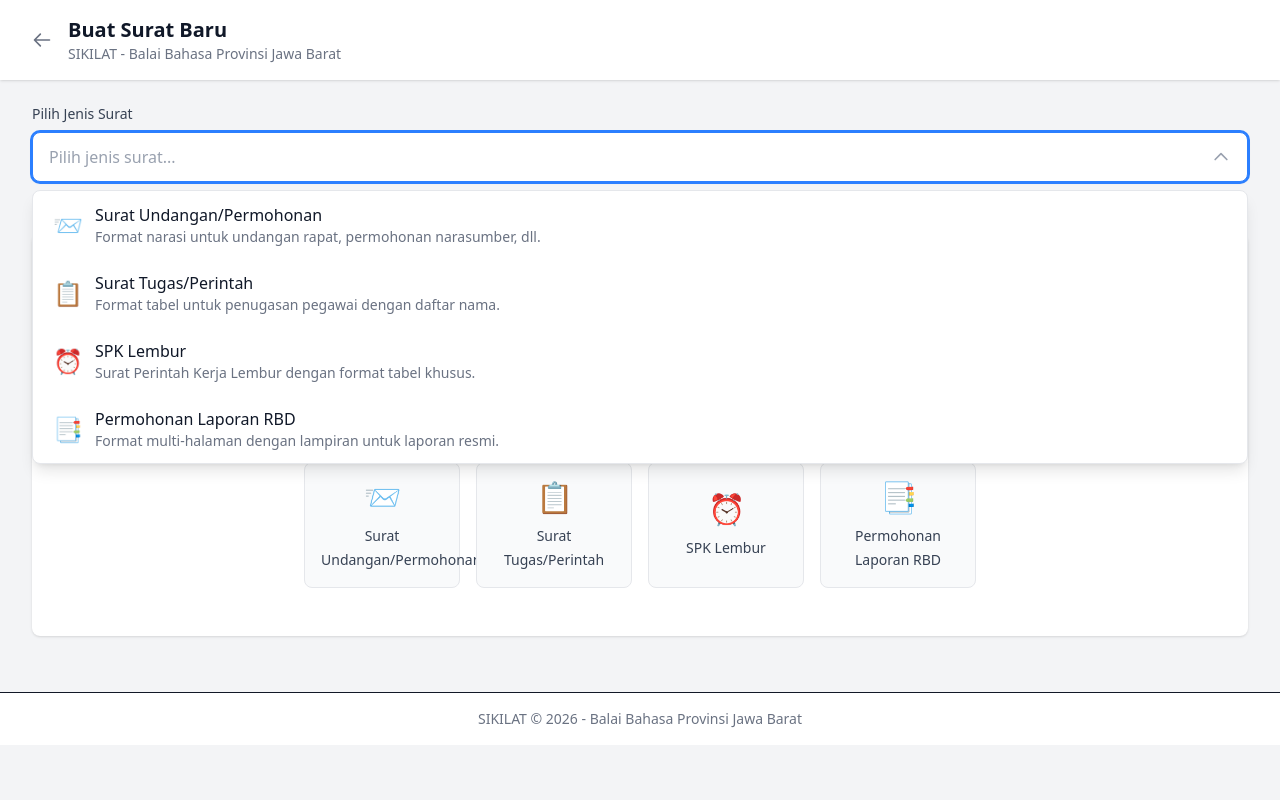
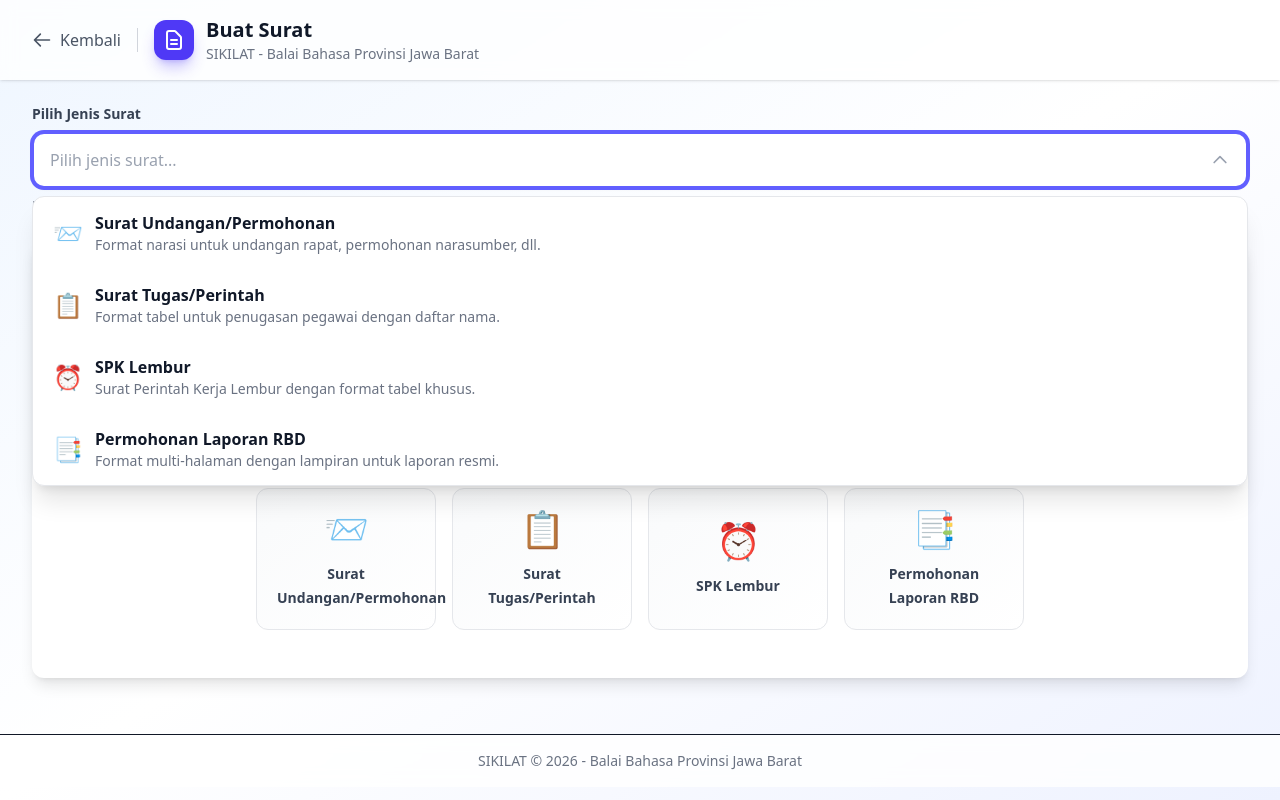
Before and after one commit to AtamMN/sikilat, a Next.js app: page /buat-surat in a window 1280 px wide. Both pictures are taken after a click on the button "Pilih jenis surat...". Built offline with nearby package versions, Linux system fonts and the light colour scheme; no server answers.

Commit message:
add:melebarkan buat-surat

```diff
--- a/src/app/buat-surat/page.tsx
+++ b/src/app/buat-surat/page.tsx
@@ -107,20 +107,32 @@ export default function BuatSuratPage() {
     <>
       {/* Print styles moved to global CSS to avoid hydration mismatches */}
 
-      <main className="min-h-screen bg-gray-100">
+      <div className="min-h-screen bg-gradient-to-br from-blue-50 via-white to-indigo-50">
         {/* Header */}
-        <header className="bg-white shadow-sm no-print">
-          <div className="max-w-7xl mx-auto px-4 sm:px-6 lg:px-8 py-4">
+        <header className="bg-white/80 backdrop-blur-sm shadow-sm sticky top-0 z-40 no-print">
+          <div className="max-w-[2000px] mx-auto px-4 sm:px-6 lg:px-8 py-4">
             <div className="flex items-center justify-between">
               <div className="flex items-center gap-4">
-                <Link href="/" className="text-gray-500 hover:text-gray-700">
+                <Link
+                  href="/"
+                  className="flex items-center gap-2 text-gray-600 hover:text-gray-900 transition-colors"
+                >
                   <svg className="w-5 h-5" fill="none" stroke="currentColor" viewBox="0 0 24 24">
                     <path strokeLinecap="round" strokeLinejoin="round" strokeWidth={2} d="M10 19l-7-7m0 0l7-7m-7 7h18" />
                   </svg>
+                  <span className="hidden sm:inline">Kembali</span>
                 </Link>
-                <div>
-                  <h1 className="text-xl font-bold text-gray-900">Buat Surat Baru</h1>
-                  <p className="text-sm text-gray-500">SIKILAT - Balai Bahasa Provinsi Jawa Barat</p>
+                <div className="h-6 w-px bg-gray-300" />
+                <div className="flex items-center gap-3">
+                  <div className="w-10 h-10 bg-indigo-600 rounded-xl flex items-center justify-center shadow-lg shadow-indigo-600/30">
+                    <svg className="w-6 h-6 text-white" fill="none" stroke="currentColor" viewBox="0 0 24 24">
+                      <path strokeLinecap="round" strokeLinejoin="round" strokeWidth={2} d="M9 12h6m-6 4h6m2 5H7a2 2 0 01-2-2V5a2 2 0 012-2h5.586a1 1 0 01.707.293l5.414 5.414a1 1 0 01.293.707V19a2 2 0 01-2 2z" />
+                    </svg>
+                  </div>
+                  <div>
+                    <h1 className="text-xl font-bold text-gray-900">Buat Surat</h1>
+                    <p className="text-sm text-gray-500">SIKILAT - Balai Bahasa Provinsi Jawa Barat</p>
+                  </div>
                 </div>
               </div>
 
@@ -129,13 +141,16 @@ export default function BuatSuratPage() {
                   <>
                     <button
                       onClick={handleReset}
-                      className="px-4 py-2 text-sm font-medium text-gray-700 bg-white border border-gray-300 rounded-lg hover:bg-gray-50 transition-colors"
+                      className="px-4 py-2 text-sm font-medium text-gray-700 bg-white border border-gray-200 rounded-xl hover:bg-gray-50 hover:shadow-md transition-all flex items-center gap-2"
                     >
-                      Reset Form
+                      <svg className="w-4 h-4" fill="none" stroke="currentColor" viewBox="0 0 24 24">
+                        <path strokeLinecap="round" strokeLinejoin="round" strokeWidth={2} d="M4 4v5h.582m15.356 2A8.001 8.001 0 004.582 9m0 0H9m11 11v-5h-.581m0 0a8.003 8.003 0 01-15.357-2m15.357 2H15" />
+                      </svg>
+                      Reset
                     </button>
                     <button
                       onClick={() => setShowPreview(!showPreview)}
-                      className="px-4 py-2 text-sm font-medium text-gray-700 bg-white border border-gray-300 rounded-lg hover:bg-gray-50 transition-colors flex items-center gap-2"
+                      className="px-4 py-2 text-sm font-medium text-gray-700 bg-white border border-gray-200 rounded-xl hover:bg-gray-50 hover:shadow-md transition-all flex items-center gap-2"
                     >
                       {showPreview ? (
                         <>
@@ -160,7 +175,7 @@ export default function BuatSuratPage() {
                       <button
                         onClick={() => setShowExportMenu(!showExportMenu)}
                         disabled={isGenerating || isGeneratingDocx}
-                        className="px-4 py-2 text-sm font-medium text-white bg-blue-600 rounded-lg hover:bg-blue-700 transition-colors flex items-center gap-2 disabled:opacity-50 disabled:cursor-not-allowed"
+                        className="px-5 py-2.5 text-sm font-semibold text-white bg-indigo-600 rounded-xl hover:bg-indigo-700 shadow-lg shadow-indigo-600/30 hover:shadow-xl transition-all flex items-center gap-2 disabled:opacity-50 disabled:cursor-not-allowed"
                       >
                         {(isGenerating || isGeneratingDocx) ? (
                           <>
@@ -221,7 +236,7 @@ export default function BuatSuratPage() {
         </header>
 
         {/* Main Content */}
-        <div className="max-w-7xl mx-auto px-4 sm:px-6 lg:px-8 py-6 no-print">
+        <div className="max-w-[2000px] mx-auto px-4 sm:px-6 lg:px-8 py-6 no-print">
           {/* Type Selector */}
           <div className="mb-6">
             <LetterTypeSelector
@@ -232,12 +247,14 @@ export default function BuatSuratPage() {
 
           {/* Selected Type Info */}
           {selectedTypeInfo && (
-            <div className="mb-6 p-4 bg-blue-50 border border-blue-200 rounded-lg">
-              <div className="flex items-center gap-3">
-                <span className="text-2xl">{selectedTypeInfo.icon}</span>
+            <div className="mb-6 p-5 bg-gradient-to-r from-indigo-50 to-blue-50 border border-indigo-100 rounded-xl shadow-sm">
+              <div className="flex items-center gap-4">
+                <div className="w-12 h-12 bg-white rounded-xl flex items-center justify-center shadow-sm text-2xl">
+                  {selectedTypeInfo.icon}
+                </div>
                 <div>
-                  <h3 className="font-semibold text-blue-900">{selectedTypeInfo.label}</h3>
-                  <p className="text-sm text-blue-700">{selectedTypeInfo.description}</p>
+                  <h3 className="font-bold text-indigo-900">{selectedTypeInfo.label}</h3>
+                  <p className="text-sm text-indigo-700">{selectedTypeInfo.description}</p>
                 </div>
               </div>
             </div>
@@ -247,11 +264,13 @@ export default function BuatSuratPage() {
           {selectedType ? (
             <div className={`grid gap-6 ${showPreview ? 'lg:grid-cols-2' : 'lg:grid-cols-1'}`}>
               {/* Form Section */}
-              <div className="bg-white rounded-lg shadow-sm overflow-hidden">
-                <div className="bg-gray-50 px-4 py-3 border-b">
-                  <h2 className="font-semibold text-gray-800">📝 Form Data Surat</h2>
+              <div className="bg-white rounded-xl shadow-lg overflow-hidden">
+                <div className="bg-gradient-to-r from-gray-50 to-gray-100 px-5 py-4 border-b border-gray-200">
+                  <h2 className="font-bold text-gray-800 flex items-center gap-2">
+                    <span className="text-lg">📝</span> Form Data Surat
+                  </h2>
                 </div>
-                <div className="p-4 max-h-[75vh] overflow-auto">
+                <div className="p-5 max-h-[75vh] overflow-auto">
                   <DynamicForm
                     selectedType={selectedType}
                     data={formData}
@@ -272,24 +291,26 @@ export default function BuatSuratPage() {
             </div>
           ) : (
             /* Empty State - No Type Selected */
-            <div className="bg-white rounded-lg shadow-sm p-12 text-center">
-              <svg className="w-20 h-20 mx-auto mb-4 text-gray-300" fill="none" stroke="currentColor" viewBox="0 0 24 24">
-                <path strokeLinecap="round" strokeLinejoin="round" strokeWidth={1} d="M9 12h6m-6 4h6m2 5H7a2 2 0 01-2-2V5a2 2 0 012-2h5.586a1 1 0 01.707.293l5.414 5.414a1 1 0 01.293.707V19a2 2 0 01-2 2z" />
-              </svg>
-              <h2 className="text-xl font-semibold text-gray-700 mb-2">Pilih Jenis Surat</h2>
-              <p className="text-gray-500 mb-6">
-                Gunakan dropdown di atas untuk memilih jenis surat yang ingin dibuat
+            <div className="bg-white rounded-xl shadow-lg p-12 text-center">
+              <div className="inline-flex items-center justify-center w-20 h-20 bg-indigo-100 rounded-2xl mb-6">
+                <svg className="w-10 h-10 text-indigo-600" fill="none" stroke="currentColor" viewBox="0 0 24 24">
+                  <path strokeLinecap="round" strokeLinejoin="round" strokeWidth={1.5} d="M9 12h6m-6 4h6m2 5H7a2 2 0 01-2-2V5a2 2 0 012-2h5.586a1 1 0 01.707.293l5.414 5.414a1 1 0 01.293.707V19a2 2 0 01-2 2z" />
+                </svg>
+              </div>
+              <h2 className="text-2xl font-bold text-gray-900 mb-2">Pilih Jenis Surat</h2>
+              <p className="text-gray-500 mb-8 max-w-md mx-auto">
+                Pilih jenis surat yang ingin Anda buat dari opsi di bawah ini
               </p>
 
-              <div className="grid grid-cols-2 md:grid-cols-4 gap-4 max-w-2xl mx-auto">
+              <div className="grid grid-cols-2 md:grid-cols-4 gap-4 max-w-3xl mx-auto">
                 {LETTER_TYPE_OPTIONS.map(opt => (
                   <button
                     key={opt.value}
                     onClick={() => handleTypeChange(opt.value)}
-                    className="p-4 bg-gray-50 rounded-lg hover:bg-blue-50 hover:border-blue-200 border border-gray-200 transition-all group"
+                    className="p-5 bg-gradient-to-br from-gray-50 to-white rounded-xl hover:from-indigo-50 hover:to-blue-50 border border-gray-200 hover:border-indigo-200 hover:shadow-lg transition-all group transform hover:-translate-y-0.5"
                   >
-                    <span className="text-3xl block mb-2">{opt.icon}</span>
-                    <span className="text-sm font-medium text-gray-700 group-hover:text-blue-700">
+                    <span className="text-4xl block mb-3">{opt.icon}</span>
+                    <span className="text-sm font-semibold text-gray-700 group-hover:text-indigo-700">
                       {opt.label}
                     </span>
                   </button>
@@ -300,12 +321,12 @@ export default function BuatSuratPage() {
         </div>
 
         {/* Footer */}
-        <footer className="bg-white border-t mt-8 py-4 no-print">
-          <div className="max-w-7xl mx-auto px-4 sm:px-6 lg:px-8 text-center text-sm text-gray-500">
+        <footer className="bg-white/80 backdrop-blur-sm border-t mt-8 py-4 no-print">
+          <div className="max-w-[2000px] mx-auto px-4 sm:px-6 lg:px-8 text-center text-sm text-gray-500">
             <p>SIKILAT © 2026 - Balai Bahasa Provinsi Jawa Barat</p>
           </div>
         </footer>
-      </main>
+      </div>
 
       {/* Print Area - Rendered outside main content flow for printing */}
       {selectedType && (
--- a/src/app/page.tsx
+++ b/src/app/page.tsx
@@ -123,6 +123,15 @@ export default function LandingPage() {
                   <path strokeLinecap="round" strokeLinejoin="round" strokeWidth={2} d="M12 4v16m8-8H4" />
                 </svg>
                 Buat Laporan Baru
+              </Link>
+              <Link
+                href="/buat-surat"
+                className="inline-flex items-center gap-3 bg-indigo-600 hover:bg-indigo-700 text-white font-semibold px-8 py-4 rounded-xl shadow-lg shadow-indigo-600/30 hover:shadow-xl hover:shadow-indigo-600/40 transition-all transform hover:-translate-y-0.5"
+              >
+                <svg className="w-6 h-6" fill="none" stroke="currentColor" viewBox="0 0 24 24">
+                  <path strokeLinecap="round" strokeLinejoin="round" strokeWidth={2} d="M9 12h6m-6 4h6m2 5H7a2 2 0 01-2-2V5a2 2 0 012-2h5.586a1 1 0 01.707.293l5.414 5.414a1 1 0 01.293.707V19a2 2 0 01-2 2z" />
+                </svg>
+                Buat Surat
               </Link>
               <Link
                 href="/galeri"
--- a/src/components/letter/LetterTypeSelector.tsx
+++ b/src/components/letter/LetterTypeSelector.tsx
@@ -45,7 +45,7 @@ export const LetterTypeSelector: React.FC<LetterTypeSelectorProps> = ({
 
   return (
     <div className="w-full" ref={dropdownRef}>
-      <label className="block text-sm font-medium text-gray-700 mb-2">
+      <label className="block text-sm font-semibold text-gray-700 mb-2">
         Pilih Jenis Surat
       </label>
 
@@ -56,14 +56,14 @@ export const LetterTypeSelector: React.FC<LetterTypeSelectorProps> = ({
           onClick={() => !disabled && setIsOpen(!isOpen)}
           disabled={disabled}
           className={`
-            w-full px-4 py-3 text-left bg-white border rounded-lg shadow-sm
+            w-full px-4 py-3.5 text-left bg-white border-2 rounded-xl shadow-sm
             flex items-center justify-between gap-3
             transition-all duration-200
             ${disabled
               ? 'bg-gray-100 cursor-not-allowed opacity-60'
-              : 'hover:border-blue-400 focus:outline-none focus:ring-2 focus:ring-blue-500 focus:border-blue-500'
+              : 'hover:border-indigo-300 hover:shadow-md focus:outline-none focus:ring-2 focus:ring-indigo-500 focus:border-indigo-500'
             }
-            ${isOpen ? 'border-blue-500 ring-2 ring-blue-500' : 'border-gray-300'}
+            ${isOpen ? 'border-indigo-500 ring-2 ring-indigo-500' : 'border-gray-200'}
           `}
         >
           <div className="flex items-center gap-3 min-w-0">
@@ -97,7 +97,7 @@ export const LetterTypeSelector: React.FC<LetterTypeSelectorProps> = ({
 
         {/* Dropdown Menu */}
         {isOpen && (
-          <div className="absolute z-50 w-full mt-2 bg-white border border-gray-200 rounded-lg shadow-lg overflow-hidden animate-in fade-in slide-in-from-top-2 duration-200">
+          <div className="absolute z-50 w-full mt-2 bg-white border border-gray-200 rounded-xl shadow-xl overflow-hidden animate-in fade-in slide-in-from-top-2 duration-200">
             <div className="max-h-80 overflow-y-auto">
               {LETTER_TYPE_OPTIONS.map((option) => (
                 <button
@@ -105,17 +105,17 @@ export const LetterTypeSelector: React.FC<LetterTypeSelectorProps> = ({
                   type="button"
                   onClick={() => handleSelect(option.value)}
                   className={`
-                    w-full px-4 py-3 text-left flex items-center gap-3
+                    w-full px-4 py-3.5 text-left flex items-center gap-3
                     transition-colors duration-150
                     ${value === option.value
-                      ? 'bg-blue-50 border-l-4 border-blue-500'
+                      ? 'bg-indigo-50 border-l-4 border-indigo-500'
                       : 'hover:bg-gray-50 border-l-4 border-transparent'
                     }
                   `}
                 >
                   <span className="text-2xl flex-shrink-0">{option.icon}</span>
                   <div className="min-w-0 flex-1">
-                    <p className={`font-medium truncate ${value === option.value ? 'text-blue-700' : 'text-gray-900'}`}>
+                    <p className={`font-semibold truncate ${value === option.value ? 'text-indigo-700' : 'text-gray-900'}`}>
                       {option.label}
                     </p>
                     <p className="text-sm text-gray-500 truncate">
@@ -123,7 +123,7 @@ export const LetterTypeSelector: React.FC<LetterTypeSelectorProps> = ({
                     </p>
                   </div>
                   {value === option.value && (
-                    <svg className="w-5 h-5 text-blue-500 flex-shrink-0" fill="currentColor" viewBox="0 0 20 20">
+                    <svg className="w-5 h-5 text-indigo-500 flex-shrink-0" fill="currentColor" viewBox="0 0 20 20">
                       <path fillRule="evenodd" d="M16.707 5.293a1 1 0 010 1.414l-8 8a1 1 0 01-1.414 0l-4-4a1 1 0 011.414-1.414L8 12.586l7.293-7.293a1 1 0 011.414 0z" clipRule="evenodd" />
                     </svg>
                   )}
```
Also changed, not shown: src/components/letter/DynamicForm.tsx (+35 -35 lines).
